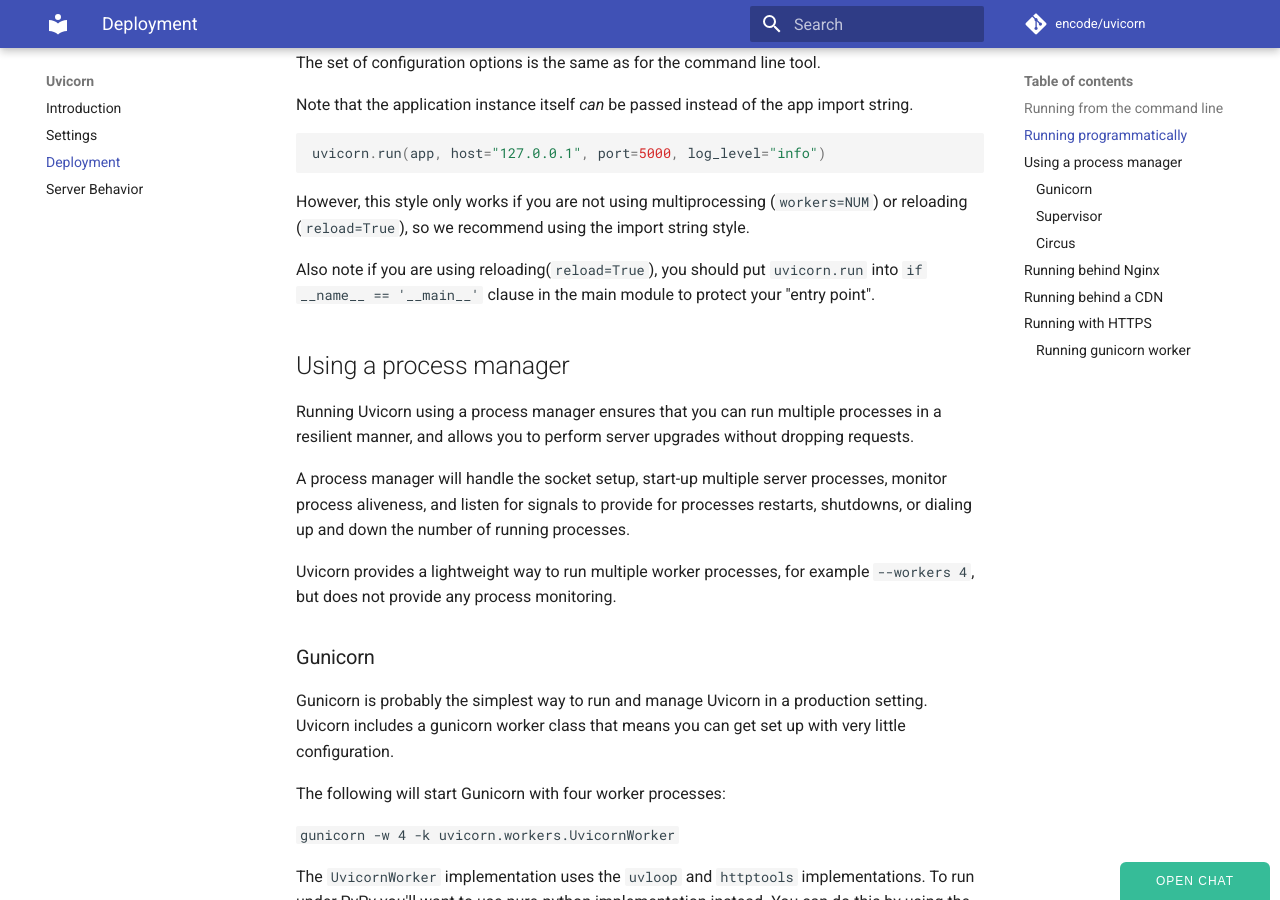
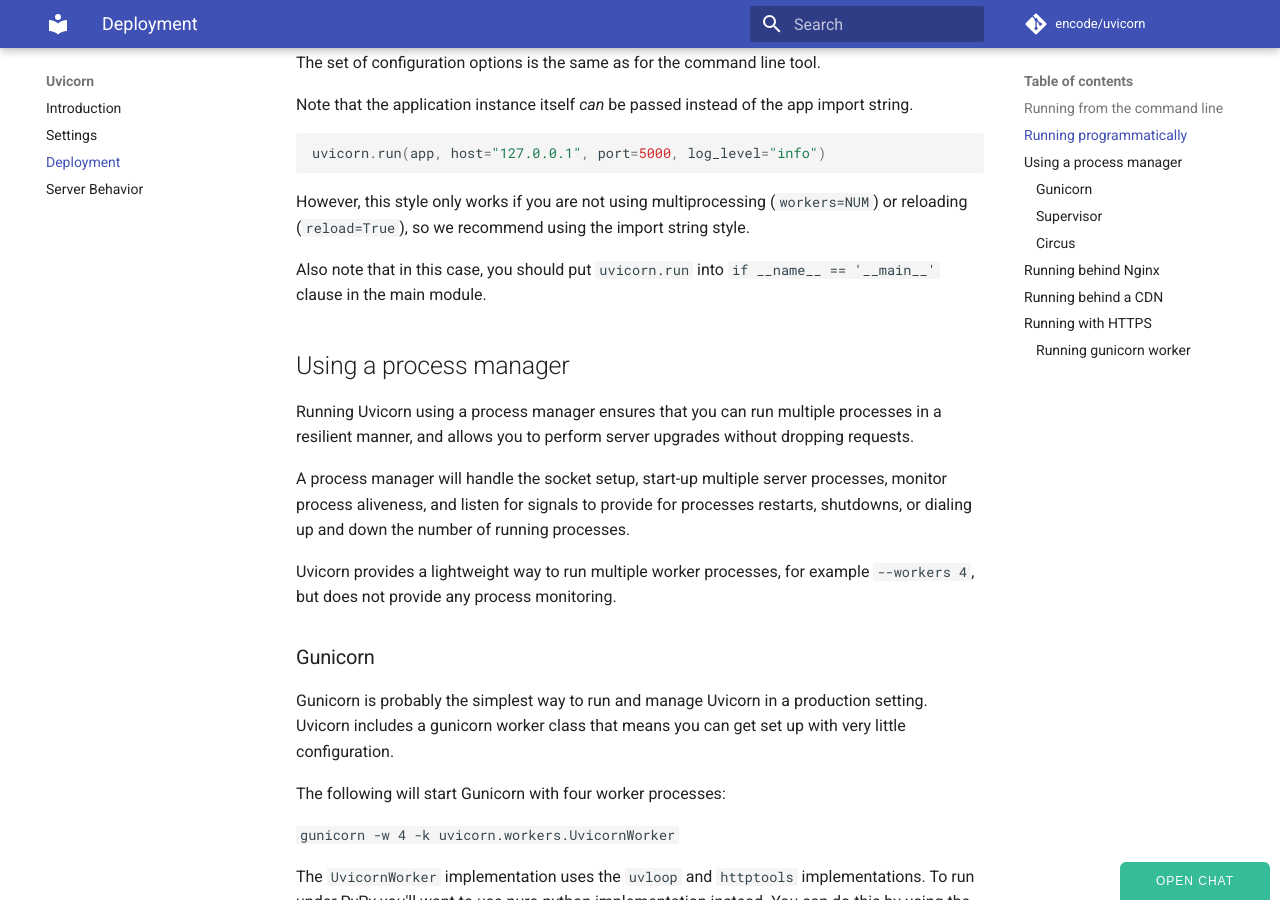
Before and after one commit to encode/uvicorn, an MkDocs documentation site: the page built from docs/deployment.md, in a window 1280 px wide and 900 px high, scrolled down 2557 px. Built offline with MkDocs 1.6.1 and Material for MkDocs 9.7.7, drawn with Linux system fonts in a browser that asks for light colours; comment, search, counter and statistics services are not loaded.

```diff
--- a/docs/deployment.md
+++ b/docs/deployment.md
@@ -133,7 +133,7 @@ uvicorn.run(app, host="127.0.0.1", port=5000, log_level="info")
 However, this style only works if you are not using multiprocessing (`workers=NUM`)
 or reloading (`reload=True`), so we recommend using the import string style.
 
-Also note if you are using reloading(`reload=True`), you should put `uvicorn.run` into `if __name__ == '__main__'` clause in the main module to protect your "entry point".
+Also note that in this case, you should put `uvicorn.run` into `if __name__ == '__main__'` clause in the main module.
 
 ## Using a process manager
 
```
Also changed, not shown: docs/settings.md (+1 -1 lines).
